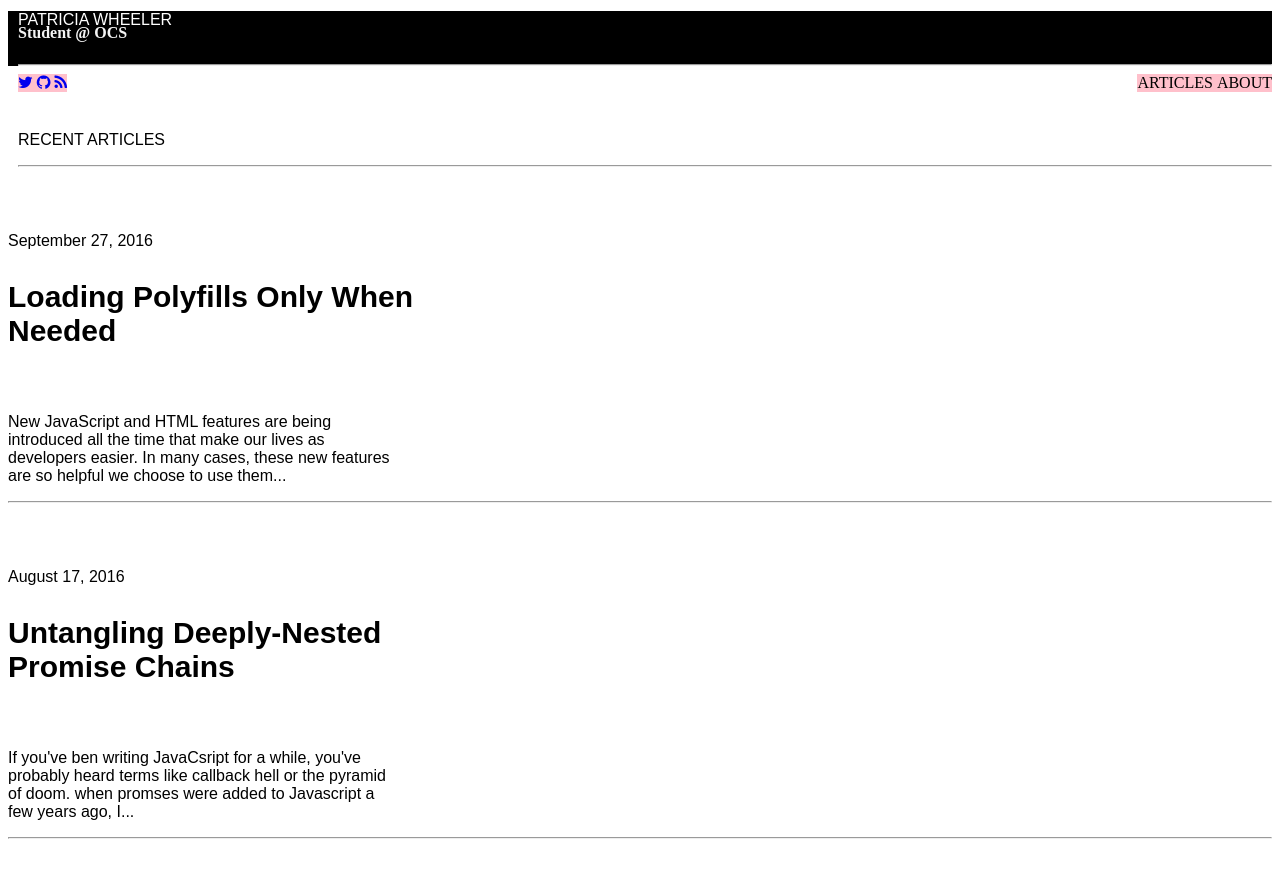
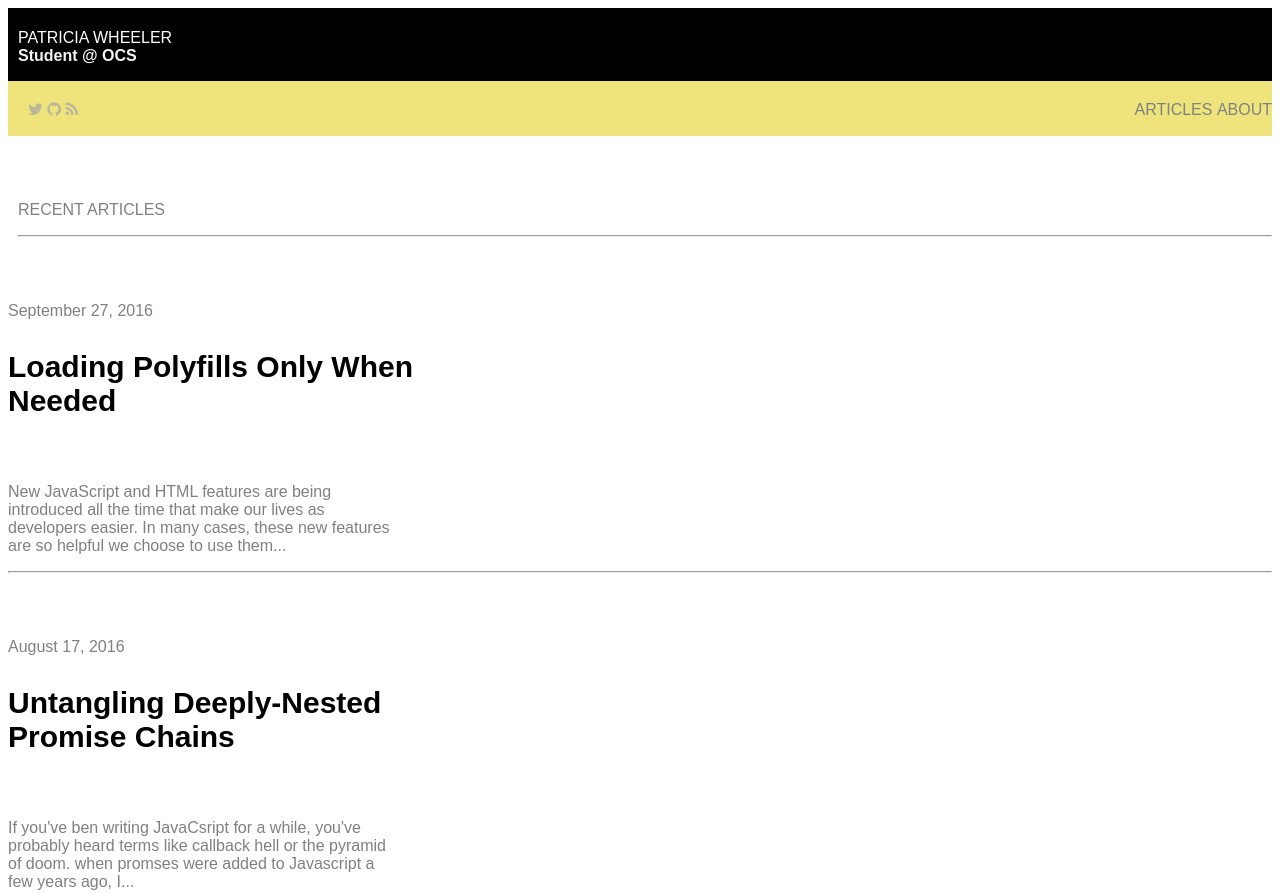
Before and after one commit to PatDubb22/patdubb-personal_site1, a plain HTML site: page index.html in a window 1280 px wide. Shown: the top 894 px of the page. Drawn offline with Linux system fonts and the light colour scheme.

Commit message:
final homepage

```diff
--- a/index.html
+++ b/index.html
@@ -14,19 +14,21 @@
             <h4>Student @ OCS</h4>
             <hr>
         </div>
+        <div id="icons2">
             <div class="icons">
                <ul>
                   <li><a href="#twitter"><i class="fa fa-twitter" aria-hidden="true"></i></a></li>
                   <li><a href="#github"><i class="fa fa-github" aria-hidden="true"></i></a></li>
                   <li><a href="contact.asp"><i class="fa fa-feed" aria-hidden="true"></i></a></li>
               </ul>
-        </div>
+             </div>
 
               <div id="article1">
               <ul>
                   <li>ARTICLES</li>
                   <li>ABOUT</li>
               </ul>
+         </div>
         </div>
         <div>
             <p>RECENT ARTICLES</p>
--- a/style.css
+++ b/style.css
@@ -4,6 +4,7 @@
             }
         .heading1{
             background-color:black;
+            padding-top: 10px;
         }
 
         h1{
@@ -14,7 +15,7 @@
             }
         h4{
                 color: #f4f4f4;
-                  margin-top:-15px;
+                 margin-top:-10px;
 
           }
 
@@ -27,28 +28,37 @@
                 margin-top: 65px;
                 font-family: sans-serif
             }
+
+            #icons2{
+                background-color: #EFE47C;
+                height:54.98px;
+                margin-top: -16px;
+            }
             ul{
                 list-style-type: none;
                 margin: 0;
                 padding: 0;
-                background-color:pink;
 
               }
               li{
                   display:inline;
+                  color: grey;
               }
               #article1{
                 float:right;
                 text-align: right;
+                margin-top: 20px;
 
               }
               .icons{
                   float:left;
+                  margin-top: 20px;
+              }
 
-
+              a{
+                  color:#BAB69A;
               }
-              img {
-
-    padding: 1px;
-    width: 25px;
-}
+              body{
+                  font-family: sans-serif;
+                  color: grey;
+              }
```
